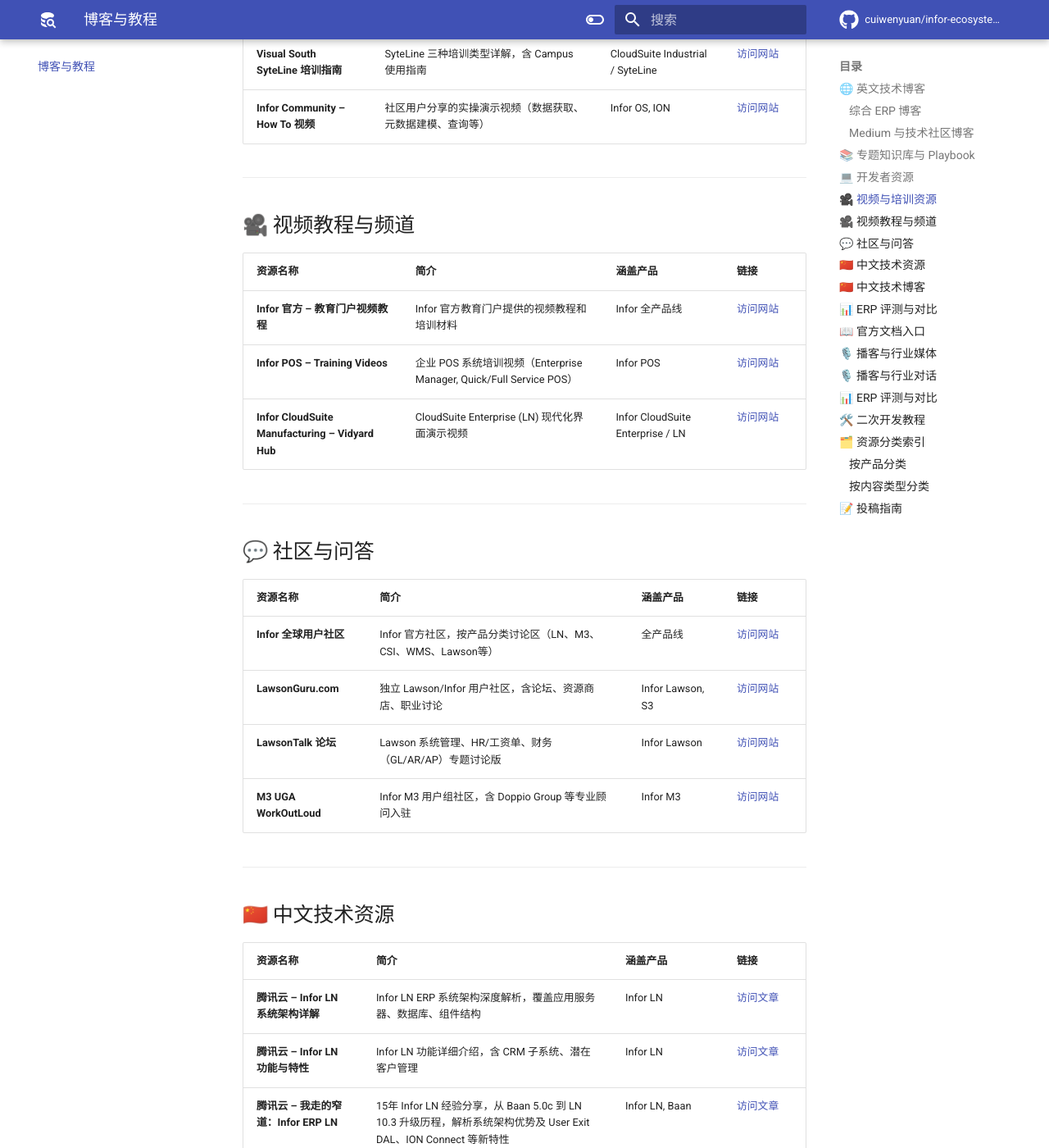
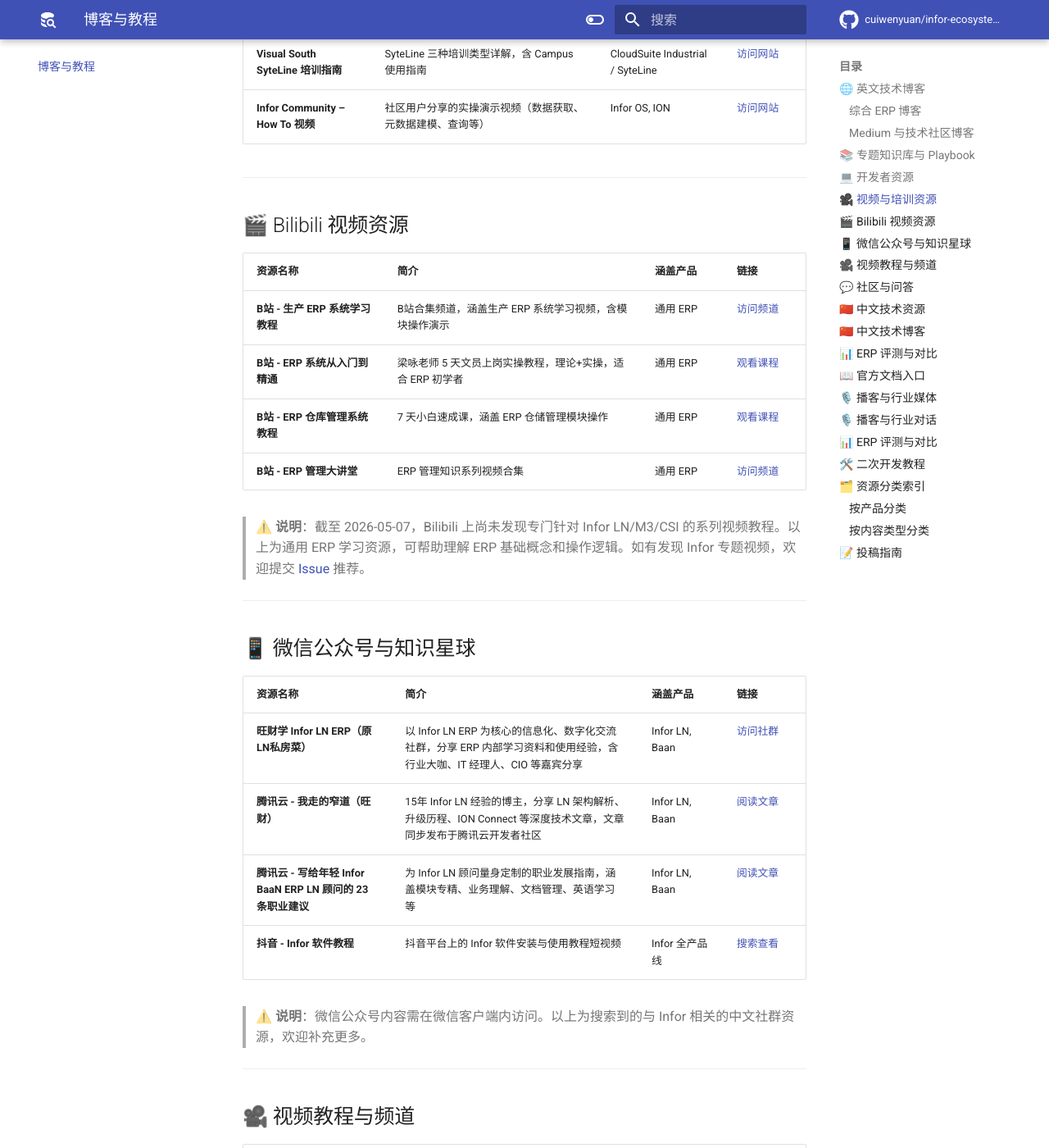
Before and after one commit to cuiwenyuan/infor-ecosystem-open-resources, an MkDocs documentation site: the page built from docs/resources/blogs.md, in a window 1280 px wide and 1400 px high, scrolled down 3268 px. Shown: the whole window at 82% size. Built offline with MkDocs 1.6.1 and Material for MkDocs 9.7.7, drawn with Linux system fonts in a browser that asks for light colours; comment, search, counter and statistics services are not loaded; some of the changed text lies outside the part shown.

Commit message:
feat: 更新里程碑 + 补充 Stack Overflow/Bilibili/微信资源
- REQUIREMENTS.md: Phase 1 里程碑全部标记已完成, Phase 2 进度更新
- TODO.md: 审核状态更新(consultants/blogs/tools), 完成度 96%
- blogs.md: 新增 Stack Overflow 标签(baan/infor-ln)、Bilibili 视频(4个)、微信公众号/知识星球(4个), 总数 63→66
- forums.md: 待补充清单更新 Stack Overflow 收录状态
- index.md: 博客统计 63→66, 新增深夜项目动态

```diff
--- a/docs/resources/blogs.md
+++ b/docs/resources/blogs.md
@@ -72,6 +72,32 @@
 
 ---
 
+## 🎬 Bilibili 视频资源
+
+| 资源名称 | 简介 | 涵盖产品 | 链接 |
+|---------|------|---------|------|
+| **B站 - 生产 ERP 系统学习教程** | B站合集频道，涵盖生产 ERP 系统学习视频，含模块操作演示 | 通用 ERP | [访问频道](https://space.bilibili.com/1323981389/channel/series) |
+| **B站 - ERP 系统从入门到精通** | 梁咏老师 5 天文员上岗实操教程，理论+实操，适合 ERP 初学者 | 通用 ERP | [观看课程](https://www.bilibili.com/cheese/play/ss60487) |
+| **B站 - ERP 仓库管理系统教程** | 7 天小白速成课，涵盖 ERP 仓储管理模块操作 | 通用 ERP | [观看课程](https://www.bilibili.com/cheese/play/ss33428) |
+| **B站 - ERP 管理大讲堂** | ERP 管理知识系列视频合集 | 通用 ERP | [访问频道](https://space.bilibili.com/692559687/channel/series) |
+
+> ⚠️ **说明**：截至 2026-05-07，Bilibili 上尚未发现专门针对 Infor LN/M3/CSI 的系列视频教程。以上为通用 ERP 学习资源，可帮助理解 ERP 基础概念和操作逻辑。如有发现 Infor 专题视频，欢迎提交 [Issue](https://github.com/cuiwenyuan/infor-ecosystem-open-resources/issues/new) 推荐。
+
+---
+
+## 📱 微信公众号与知识星球
+
+| 资源名称 | 简介 | 涵盖产品 | 链接 |
+|---------|------|---------|------|
+| **旺财学 Infor LN ERP（原 LN私房菜）** | 以 Infor LN ERP 为核心的信息化、数字化交流社群，分享 ERP 内部学习资料和使用经验，含行业大咖、IT 经理人、CIO 等嘉宾分享 | Infor LN, Baan | [访问社群](https://wx.zsxq.com/group/158585844512) |
+| **腾讯云 - 我走的窄道（旺财）** | 15年 Infor LN 经验的博主，分享 LN 架构解析、升级历程、ION Connect 等深度技术文章，文章同步发布于腾讯云开发者社区 | Infor LN, Baan | [阅读文章](https://cloud.tencent.com/developer/article/1395725) |
+| **腾讯云 - 写给年轻 Infor BaaN ERP LN 顾问的 23 条职业建议** | 为 Infor LN 顾问量身定制的职业发展指南，涵盖模块专精、业务理解、文档管理、英语学习等 | Infor LN, Baan | [阅读文章](https://cloud.tencent.com/developer/article/1395514) |
+| **抖音 - Infor 软件教程** | 抖音平台上的 Infor 软件安装与使用教程短视频 | Infor 全产品线 | [搜索查看](https://www.douyin.com/search/Infor%E8%BD%AF%E4%BB%B6%E6%80%8E%E4%B9%88%E5%AE%89%E8%A3%85) |
+
+> ⚠️ **说明**：微信公众号内容需在微信客户端内访问。以上为搜索到的与 Infor 相关的中文社群资源，欢迎补充更多。
+
+---
+
 ## 🎥 视频教程与频道
 
 | 资源名称 | 简介 | 涵盖产品 | 链接 |
@@ -90,6 +116,8 @@
 | **LawsonGuru.com** | 独立 Lawson/Infor 用户社区，含论坛、资源商店、职业讨论 | Infor Lawson, S3 | [访问网站](https://www.lawsonguru.com/) |
 | **LawsonTalk 论坛** | Lawson 系统管理、HR/工资单、财务（GL/AR/AP）专题讨论版 | Infor Lawson | [访问网站](https://lawsontalk.com/) |
 | **M3 UGA WorkOutLoud** | Infor M3 用户组社区，含 Doppio Group 等专业顾问入驻 | Infor M3 | [访问网站](https://m3uga.workoutloud.com/) |
+| **Stack Overflow - [baan]** | Stack Overflow 上 Baan ERP 标签，含 4 个技术问答 | Infor LN (Baan) | [浏览问答](https://stackoverflow.com/questions/tagged/baan) |
+| **Stack Overflow - [infor-ln]** | Stack Overflow 上 Infor LN 标签，含 5 个技术问答，覆盖 LN 开发与配置 | Infor LN | [浏览问答](https://stackoverflow.com/questions/tagged/infor-ln) |
 
 ---
 
@@ -225,3 +253,5 @@
 ---
 
 *最后更新：2026-05-07*
+
+*本分类收录资源数：66（持续收集中）*
```
Also changed, not shown: other parts of docs/resources/blogs.md (+1 -1 lines), .workbuddy/memory/2026-05-07.md (+35 -1 lines), REQUIREMENTS.md (+14 -14 lines), TODO.md (+8 -7 lines), docs/index.md (+6 -1 lines), docs/resources/forums.md (+1 -0 lines).
